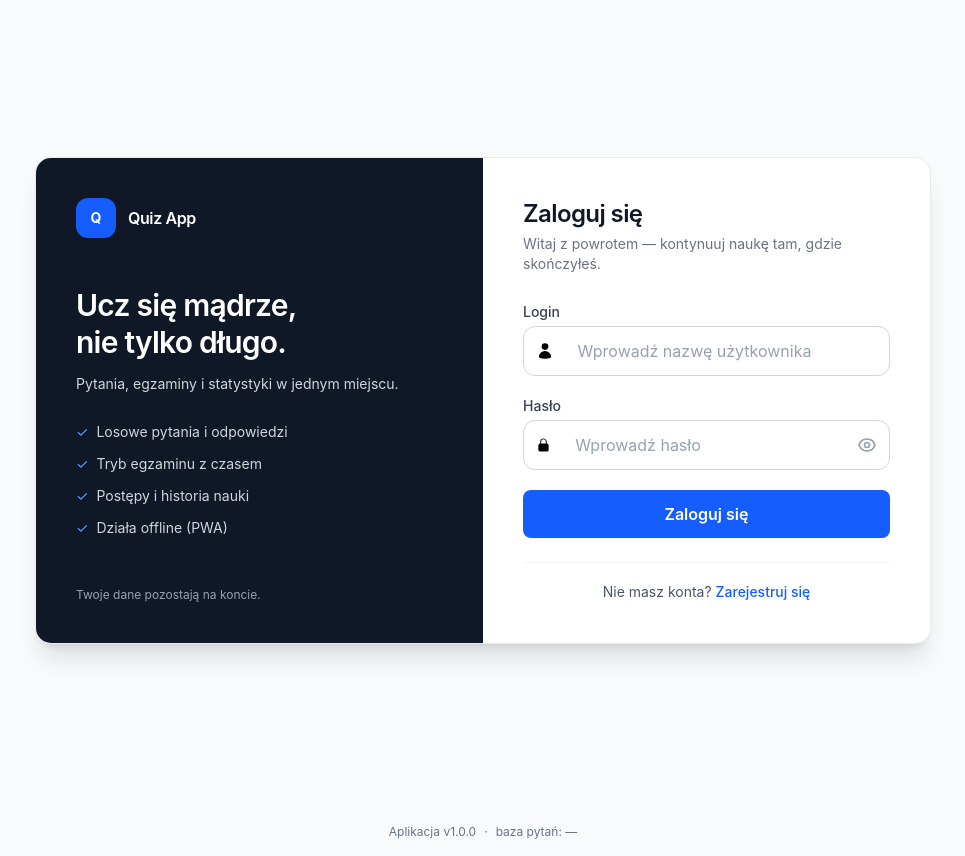
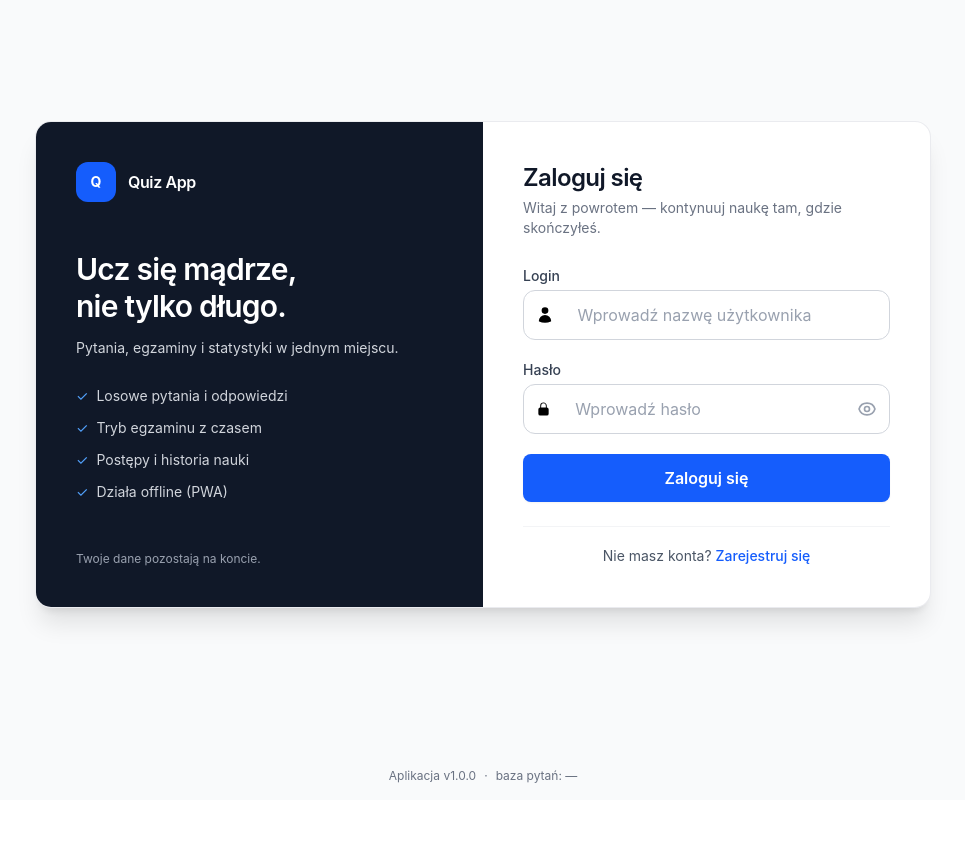
Before and after one commit to gb-redRabit/app-quize, a Vue app in the folder frontend/: page /login in a window 1280 px wide. Shown: the whole page, without its empty margins (157-1122 px from the left). After the commit the page ends 800 px from the top, so only its background shows below. Built offline with nearby package versions, Linux system fonts and the light colour scheme; no server answers.

Commit message:
fix: keep version footer inside login viewport

```diff
--- a/frontend/src/views/LoginView.vue
+++ b/frontend/src/views/LoginView.vue
@@ -1,6 +1,6 @@
 <template>
   <div
-    class="min-h-screen w-full flex items-center justify-center p-4 bg-gray-50 dark:bg-gray-950"
+    class="min-h-[calc(100dvh-4.5rem)] w-full flex items-center justify-center p-4 bg-gray-50 dark:bg-gray-950"
   >
     <div
       class="w-full max-w-4xl overflow-hidden rounded-2xl border border-gray-200/80 dark:border-gray-800 bg-white dark:bg-gray-900 shadow-xl grid lg:grid-cols-2"
--- a/frontend/src/views/RegisterView.vue
+++ b/frontend/src/views/RegisterView.vue
@@ -1,5 +1,5 @@
 <template>
-  <div class="min-h-screen w-full flex items-center justify-center p-4 bg-gray-50 dark:bg-gray-950">
+  <div class="min-h-[calc(100dvh-4.5rem)] w-full flex items-center justify-center p-4 bg-gray-50 dark:bg-gray-950">
     <div class="relative w-full max-w-md">
       <!-- Karta rejestracji -->
       <div
```
